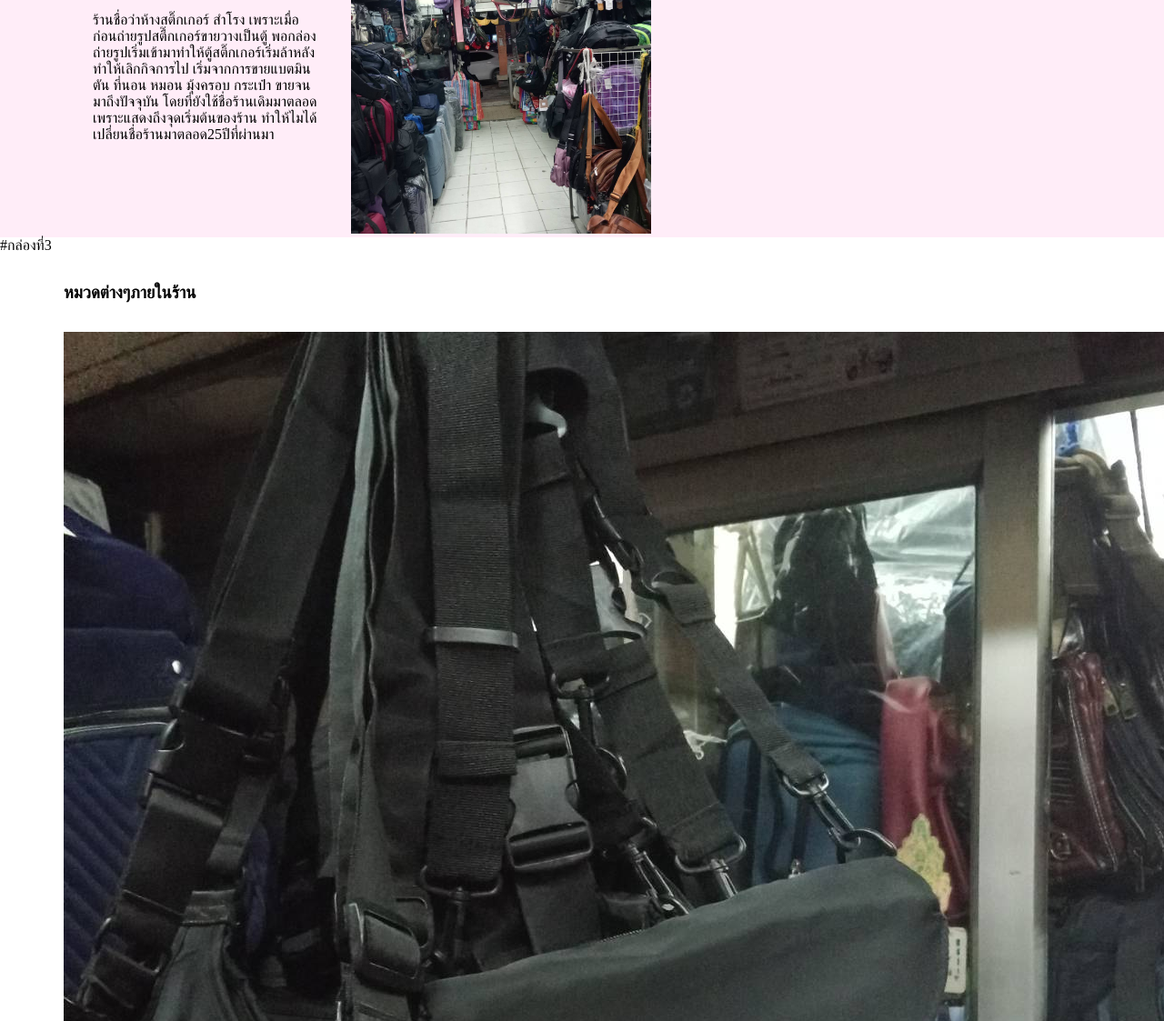
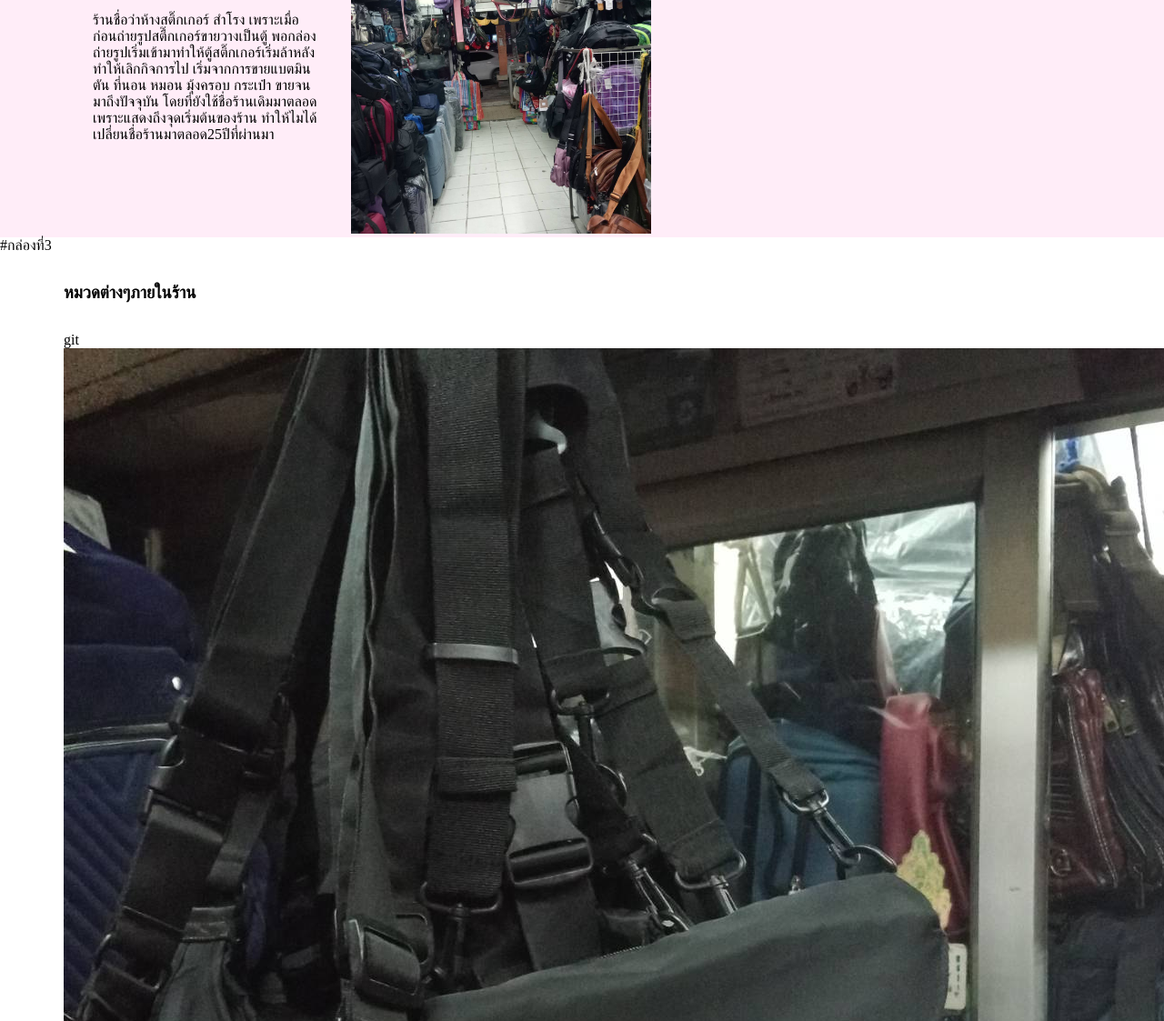
Before and after one commit to PenguinTepza/MyWebShop, a plain HTML site: page index.html in a window 1280 px wide. Shown: the part 177-1300 px from the top of the page at 91% size. Drawn offline with Linux system fonts and the light colour scheme.

Commit message:
first commit

```diff
--- a/index.html
+++ b/index.html
@@ -48,7 +48,7 @@
         </div>
         <div class="blog-con">
 
-            <div class="blog-item">
+            git<div class="blog-item">
                 <img src="images/l.jpg" alt="">
                 <h4>หมวดกระเป๋า</h4>
                 <p>ที่ร้านขายกระเป๋ามีหลายรุ่นหลายราคา ตั้งแต่ร้อยกว่าบาทไปจนถึงสามร้อยกว่าบาท มีทั้งกระเป๋าเป้ กระเป๋าสะพายข้าง กระเป๋าล้อลาก กระเป๋ากระเป๋านักเรียน ฯลฯ</p>
```
Also changed, not shown: 1 other file.
